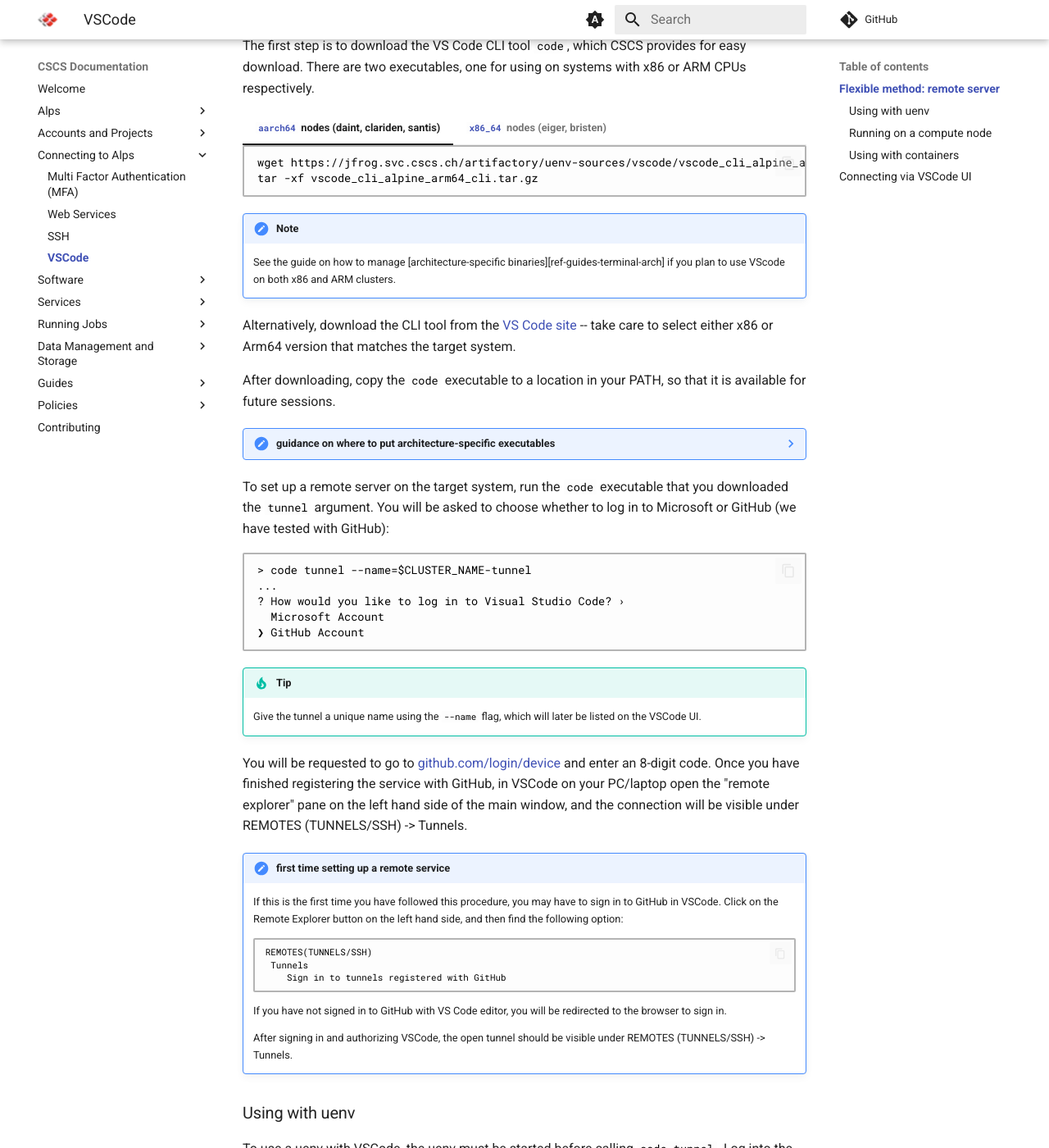
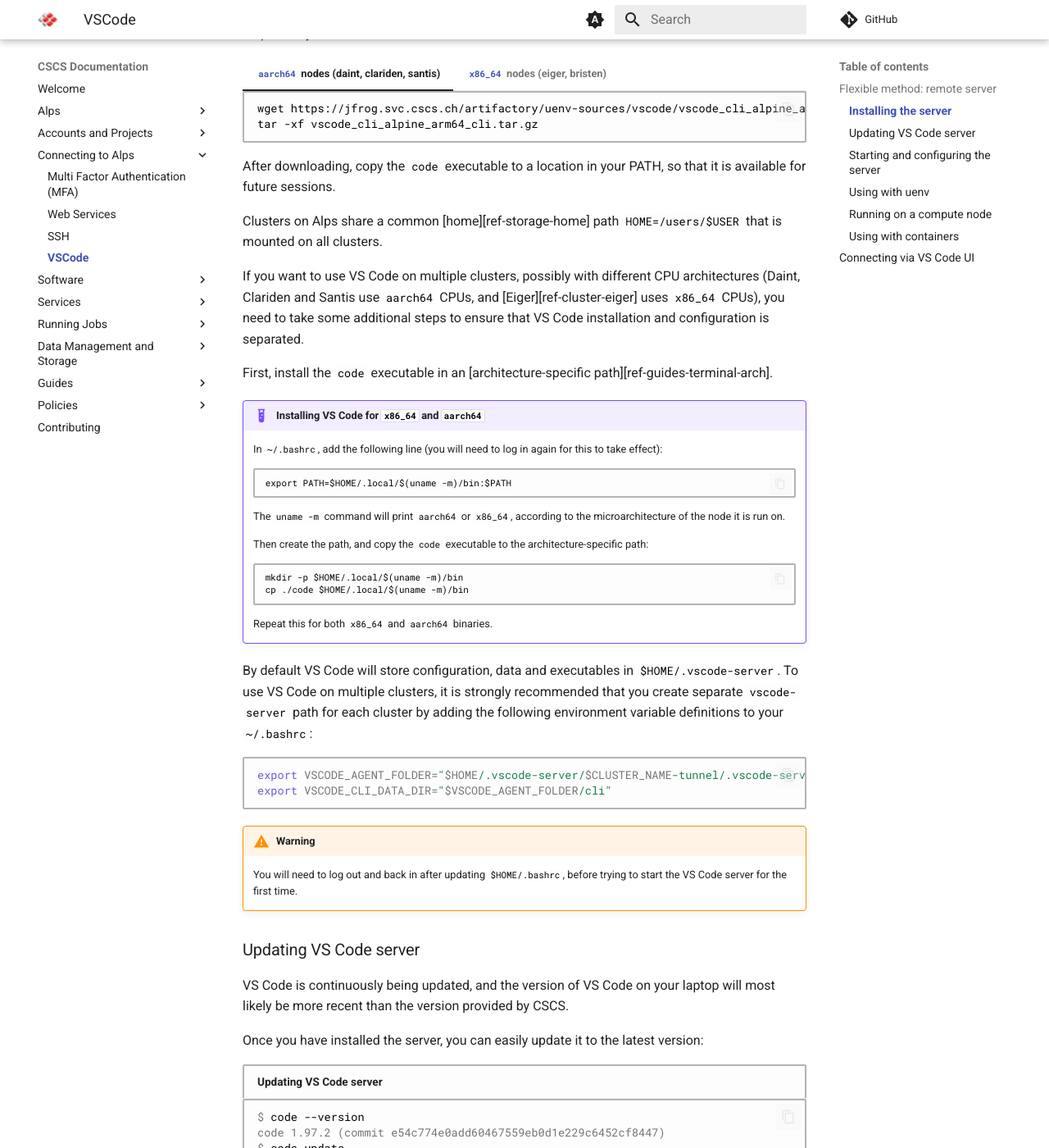
Before and after one commit to nickjbrowning/cscs-docs, an MkDocs documentation site: the page built from docs/access/vscode.md, in a window 1280 px wide and 1400 px high, scrolled down 1267 px. Shown: the whole window at 82% size. Built offline with MkDocs 1.6.1 and Material for MkDocs 9.7.7, drawn with Linux system fonts in a browser that asks for light colours; comment, search, counter and statistics services are not loaded; some of the changed text lies outside the part shown.

Commit message:
improve VS Code docs when using more than one cluster (#153)

````diff
--- a/docs/access/vscode.md
+++ b/docs/access/vscode.md
@@ -1,14 +1,14 @@
 [](){#ref-access-vscode}
-# Connecting with VSCode
+# Connecting with VS Code
 
 [Visual Studio Code](https://code.visualstudio.com/) provides flexible support for remote development.
-VSCode's [remote tunnel feature](https://code.visualstudio.com/docs/remote/tunnels) starts a server on a remote system, and connects the editor to this server.
+VS Code's [remote tunnel feature](https://code.visualstudio.com/docs/remote/tunnels) starts a server on a remote system, and connects the editor to this server.
 There are two ways to set up the connection:
 
 * using the code CLI: the most flexible method if using containers or uenv.
-* using the VSCode interface: VSCode will connect onto the system, download and start the server
+* using the VS Code interface: VS Code will connect onto the system, download and start the server
 
-The main challenge with using VSCode is that the most convenient method for starting a remote session is to start a remote tunnel from the VS Code GUI.
+The main challenge with using VS Code is that the most convenient method for starting a remote session is to start a remote tunnel from the VS Code GUI.
 This approach starts a session in the standard login environment on that node, however this won't work if you want to be developing in a container, in a uenv, or on a compute node.
 
 This process is also demonstrated in a webinar on [Interactive computing on "Alps"](https://www.cscs.ch/publications/tutorials/2025/video-of-the-webinar-interactive-computing-on-alps):
@@ -25,10 +25,10 @@
 
 ## Flexible method: remote server
 
-The most flexible method for connecting VSCode is to log in to the Alps system, set up your environment (start a container or uenv, start a session on a compute node), and start the remote server in that environment pre-configured.
+The most flexible method for connecting VS Code is to log in to the Alps system, set up your environment (start a container or uenv, start a session on a compute node), and start the remote server in that environment pre-configured.
 
-!!! note
-    This approach requires that you have a GitHub account, and that the GitHub account is configured with your VS Code editor.
+[](){#ref-vscode-install}
+### Installing the server
 
 The first step is to download the VS Code CLI tool `code`, which CSCS provides for easy download.
 There are two executables, one for using on systems with x86 or ARM CPUs respectively.
@@ -45,16 +45,15 @@
     tar -xf vscode_cli_alpine_x64_cli.tar.gz
     ```
 
-!!! note
-    See the guide on how to manage [architecture-specific binaries][ref-guides-terminal-arch] if you plan to use VScode on both x86 and ARM clusters.
-
-Alternatively, download the CLI tool from the [VS Code site](https://code.visualstudio.com/Download) -- take care to select either x86 or Arm64 version that matches the target system.
-
 After downloading, copy the `code` executable to a location in your PATH, so that it is available for future sessions.
 
-??? note "guidance on where to put architecture-specific executables"
-    The home directory can be shared by multiple clusters that might have different micro-architectures, so it is important to separate executables for x86 and aarch64 (ARM) targets.
+Clusters on Alps share a common [home][ref-storage-home] path `HOME=/users/$USER` that is mounted on all clusters.
 
+If you want to use VS Code on multiple clusters, possibly with different CPU architectures (Daint, Clariden and Santis use `aarch64` CPUs, and [Eiger][ref-cluster-eiger] uses `x86_64` CPUs), you need to take some additional steps to ensure that VS Code installation and configuration is separated.
+
+First, install the `code` executable in an [architecture-specific path][ref-guides-terminal-arch].
+
+!!! example "Installing VS Code for `x86_64` and `aarch64`"
     In `~/.bashrc`, add the following line (you will need to log in again for this to take effect):
     ```
     export PATH=$HOME/.local/$(uname -m)/bin:$PATH
@@ -66,13 +65,50 @@
     mkdir -p $HOME/.local/$(uname -m)/bin
     cp ./code $HOME/.local/$(uname -m)/bin
     ```
+    Repeat this for both `x86_64` and `aarch64` binaries.
+
+By default VS Code will store configuration, data and executables in `$HOME/.vscode-server`.
+To use VS Code on multiple clusters, it is strongly recommended that you create separate `vscode-server` path for each cluster
+by adding the following environment variable definitions to your `~/.bashrc`:
+
+```bash
+export VSCODE_AGENT_FOLDER="$HOME/.vscode-server/$CLUSTER_NAME-tunnel/.vscode-server"
+export VSCODE_CLI_DATA_DIR="$VSCODE_AGENT_FOLDER/cli"
+```
+
+!!! warning
+    You will need to log out and back in after updating `$HOME/.bashrc`, before trying to start the VS Code server for the first time.
+
+[](){#ref-vscode-update}
+### Updating VS Code server
+
+VS Code is continuously being updated, and the version of VS Code on your laptop will most likely be more recent than the version provided by CSCS.
+
+Once you have installed the server, you can easily update it to the latest version:
+
+```console title="Updating VS Code server"
+$ code --version
+code 1.97.2 (commit e54c774e0add60467559eb0d1e229c6452cf8447)
+$ code update
+Successfully updated to 1.101.0 (commit dfaf44141ea9deb3b4096f7cd6d24e00c147a4b1)
+$ code --version
+code 1.101.0 (commit dfaf44141ea9deb3b4096f7cd6d24e00c147a4b1)
+```
+
+It is good practice to periodically update code to keep it in sync with the version on your laptop.
+
+[](){#ref-vscode-starting}
+### Starting and configuring the server
+
+!!! note
+    You need to have a GitHub account to connect a remote tunnel to VS Code.
 
 To set up a remote server on the target system,
-run the `code` executable that you downloaded the `tunnel` argument.
+run the `code` executable that you downloaded with the `tunnel` argument.
 You will be asked to choose whether to log in to Microsoft or GitHub (we have tested with GitHub):
 
-```
-> code tunnel --name=$CLUSTER_NAME-tunnel
+```console
+$ code tunnel --name=$CLUSTER_NAME-tunnel
 ...
 ? How would you like to log in to Visual Studio Code? ›
   Microsoft Account
@@ -80,13 +116,14 @@
 ```
 
 !!! tip
-    Give the tunnel a unique name using the `--name` flag, which will later be listed on the VSCode UI.
+    Give the tunnel a unique name using the `--name` flag, which will later be listed on the VS Code UI.
 
 You will be requested to go to [github.com/login/device](https://github.com/login/device) and enter an 8-digit code.
-Once you have finished registering the service with GitHub, in VSCode on your PC/laptop open the "remote explorer" pane on the left hand side of the main window, and the connection will be visible under REMOTES (TUNNELS/SSH) -> Tunnels.
+Once you have finished registering the service with GitHub, in VS Code on your PC/laptop open the "remote explorer" pane on the left hand side of the main window, and the connection will be visible under REMOTES (TUNNELS/SSH) -> Tunnels.
 
-!!! note "first time setting up a remote service"
-    If this is the first time you have followed this procedure, you may have to sign in to GitHub in VSCode.
+!!! note "First time setting up a remote service"
+    If this is the first time you have followed this procedure, you may have to sign in to GitHub in VS Code.
+
     Click on the Remote Explorer button on the left hand side, and then find the following option:
 
     ```
@@ -97,11 +134,12 @@
 
     If you have not signed in to GitHub with VS Code editor, you will be redirected to the browser to sign in.
 
-    After signing in and authorizing VSCode, the open tunnel should be visible under REMOTES (TUNNELS/SSH) -> Tunnels.
+    After signing in and authorizing VS Code, the open tunnel should be visible under REMOTES (TUNNELS/SSH) -> Tunnels.
 
+[](){#ref-vscode-uenv}
 ### Using with uenv
 
-To use a uenv with VSCode, the uenv must be started before calling `code tunnel`.
+To use a uenv with VS Code, the uenv must be started before calling `code tunnel`.
 Log into the target system and start the uenv, then start the remote server, for example:
 ```
 # log into daint (this could be any other Alps cluster)
@@ -118,15 +156,16 @@
 uenv run --view=default prgenv-gnu/24.11:v1 -- code tunnel --name=$CLUSTER_NAME-tunnel
 ```
 
-Once the tunnel is configured, you can access it from VSCode.
+Once the tunnel is configured, you can access it from VS Code.
 
 !!! warning
     If you plan to do any intensive work: repeated compilation of large projects or running python code in Jupyter, please see the guide to running on a compute node below.
     Running intensive workloads on login nodes, which are shared resources between all users, is against CSCS [fair usage][ref-policies-fair-use] of Shared Resources policy.
 
+[](){#ref-vscode-compute-nodes}
 ### Running on a compute node
 
-If you plan to do computation using your VSCode, then you should first allocate resources on a compute node and set up your environment there.
+If you plan to do computation using your VS Code, then you should first allocate resources on a compute node and set up your environment there.
 
 !!! example "directly create the tunnel using srun"
     You can directly execute the `code tunnel` command using srun:
@@ -137,7 +176,7 @@
 
     * `--uenv` and `--view` set up the uenv
     * `-t120` requests a 2 hour (120 minute) reservation
-    * `-n1` requests a single rank - only one rank/process is required for VSCode
+    * `-n1` requests a single rank - only one rank/process is required for VS Code
     * `--pty` allows forwarding of terminal I/O, required to sign in to Github
 
     Once the job allocation is granted, you will be prompted to log into GitHub, the same as starting a session on the login node.
@@ -162,16 +201,13 @@
     ```
 
     * `-t120` requests a 2 hour (120 minute) reservation
-    * `-n1` requests a single rank - only one rank/process is required for VSCode
+    * `-n1` requests a single rank - only one rank/process is required for VS Code
     * `--pty` allows forwarding of terminal I/O, for bash to work interactively
 
+[](){#ref-vscode-containers}
 ### Using with containers
 
-This will use CSCS's **[Container Engine][ref-container-engine]**.
-Using this workflow, one can pull a container from a registry like DockerHub.
-Note that this process also requires that you have a GitHub account, with an authentication and authorization step as described earlier.
-
-This will also use the Remote Tunnel extension and the VS Code connected to the GitHub account (see above).
+This will use CSCS's [Container Engine][ref-container-engine], to launch the container on a compute node and start the VS Code server.
 
 ```toml title="EDF file with image and mount paths"
 image = "nvcr.io#nvidia/pytorch:24.01-py3" # example of PyTorch NGC image
@@ -184,19 +220,24 @@
 
 !!! note
     Ensure that the `code` executable is accessible in the container.
-    It can either be contained in the image, or in one of the mounted folders.
+    It can either be contained in the image, or you can [install][ref-vscode-install] and [update][ref-vscode-update] the server in a path that you [mount][ref-ce-edf-reference-mounts] inside the container in the `mounts` field of the EDF file.
 
-```bash title="Launch container and tunnel"
+Log into the target system, and launch an interactive session with the container image:
+```console
 # launch container on compute node
-srun -N 1 --environment=/absolute/path/to/tomlfile.toml --pty bash
-
-# start tunnel
-
-cd path/for/code/executable/in/container
-./code tunnel --name=$CLUSTER_NAME-tunnel
+$ srun -N 1 --environment=/absolute/path/to/tomlfile.toml --pty bash
 ```
 
-## Connecting via VSCode UI
+Then on the compute node, you can start the tunnel manually, following the prompts to log in via GitHub:
+```console
+$ cd path/for/code/executable/in/container
+$ ./code tunnel --name=$CLUSTER_NAME-tunnel
+```
+
+## Connecting via VS Code UI
 
 !!! warning
-    This approach is not recommended, because while it may be easier to connect via the VS Code UI, it is much more difficult to configure the connection so that you can use uenv, containers or compute nodes.
+    This approach is not recommended, and is not supported by CSCS.
+
+    It is relatively easy to connect to a log in node using the "Connect to Host... (Remote-SSH)" option in the VS Code GUI on your laptop.
+    However, it is complicated and difficult to configure the connection so that the environment used by the VS Code session is in a uenv/container or on a compute node.
````
Also changed, not shown: docs/software/container-engine/edf.md (+1 -0 lines).
